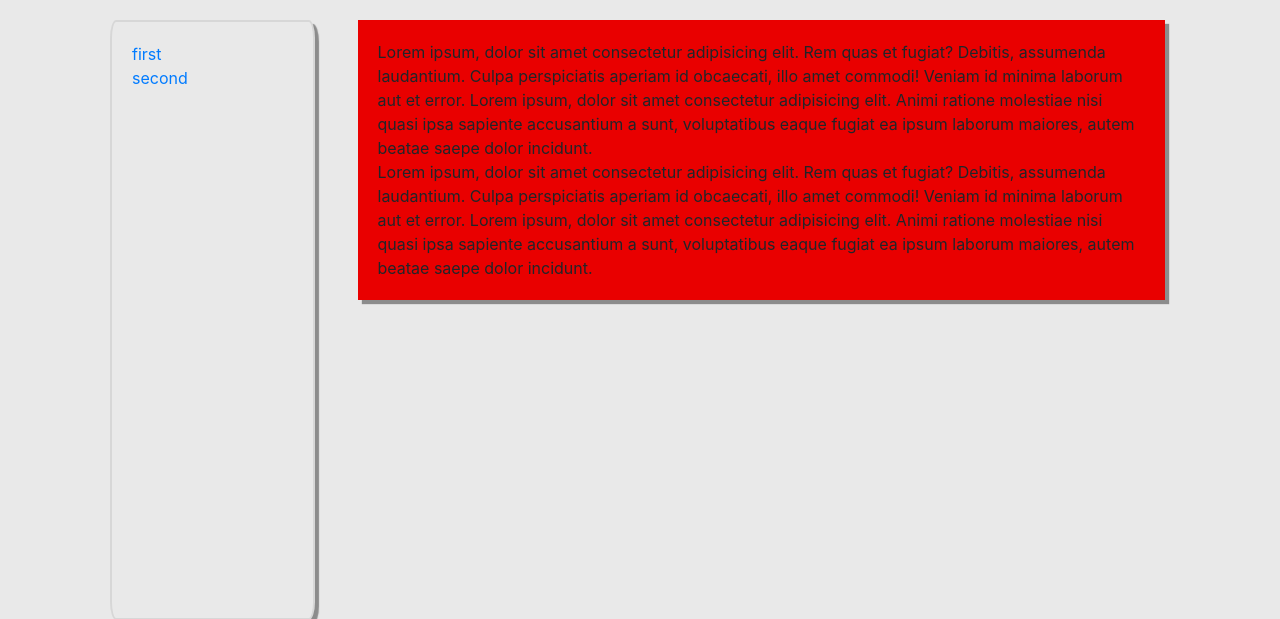
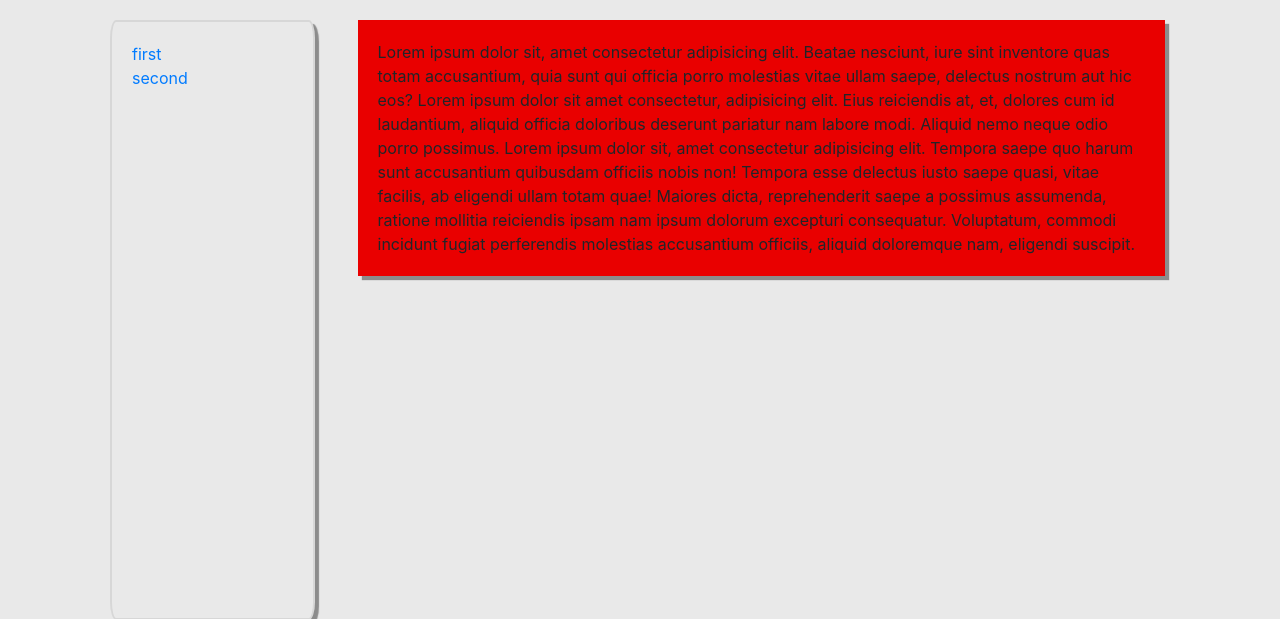
Before and after one commit to ashelto6/The-Market, a Python web app: template templates/main/portfolio.html in a window 1280 px wide. Shown: the part 70-689 px from the top of the page. Run offline with Jinja, Linux system fonts and the light colour scheme; the template is opened without the code that fills it, so the values that code supplies are empty; some libraries are stand-ins or nearby versions.

Commit message:
prepped for TDA data

```diff
--- a/templates/main/portfolio.html
+++ b/templates/main/portfolio.html
@@ -20,14 +20,7 @@
    <div id="page">
     <!-- this block is shown on regular to large screens -->
     <div class="maincontent">
-     <div id="firstcontent">Lorem ipsum, dolor sit amet consectetur adipisicing elit. Rem quas et fugiat? Debitis,
-      assumenda laudantium. Culpa perspiciatis aperiam id obcaecati, illo amet commodi! Veniam id minima laborum aut et
-      error. Lorem ipsum, dolor sit amet consectetur adipisicing elit. Animi ratione molestiae nisi quasi ipsa sapiente
-      accusantium a sunt, voluptatibus eaque fugiat ea ipsum laborum maiores, autem beatae saepe dolor incidunt.</div>
-     <div id="secondcontent">Lorem ipsum, dolor sit amet consectetur adipisicing elit. Rem quas et fugiat? Debitis,
-      assumenda laudantium. Culpa perspiciatis aperiam id obcaecati, illo amet commodi! Veniam id minima laborum aut et
-      error. Lorem ipsum, dolor sit amet consectetur adipisicing elit. Animi ratione molestiae nisi quasi ipsa sapiente
-      accusantium a sunt, voluptatibus eaque fugiat ea ipsum laborum maiores, autem beatae saepe dolor incidunt.</div>
+      Lorem ipsum dolor sit, amet consectetur adipisicing elit. Beatae nesciunt, iure sint inventore quas totam accusantium, quia sunt qui officia porro molestias vitae ullam saepe, delectus nostrum aut hic eos? Lorem ipsum dolor sit amet consectetur, adipisicing elit. Eius reiciendis at, et, dolores cum id laudantium, aliquid officia doloribus deserunt pariatur nam labore modi. Aliquid nemo neque odio porro possimus. Lorem ipsum dolor sit, amet consectetur adipisicing elit. Tempora saepe quo harum sunt accusantium quibusdam officiis nobis non! Tempora esse delectus iusto saepe quasi, vitae facilis, ab eligendi ullam totam quae! Maiores dicta, reprehenderit saepe a possimus assumenda, ratione mollitia reiciendis ipsam nam ipsum dolorum excepturi consequatur. Voluptatum, commodi incidunt fugiat perferendis molestias accusantium officiis, aliquid doloremque nam, eligendi suscipit.
     </div>
     <div class="menuleftcontent">
      <ul id="menu">
```
